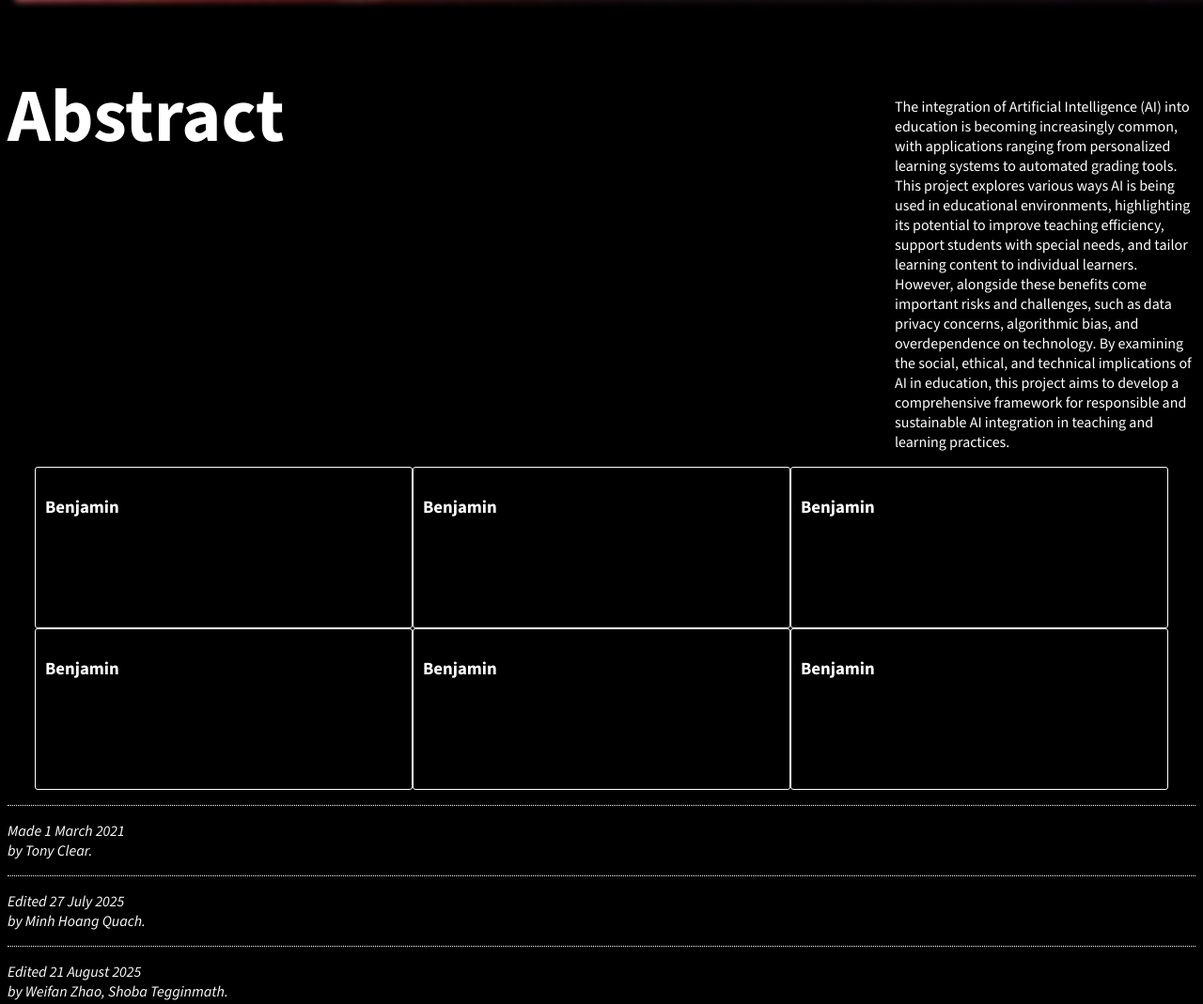
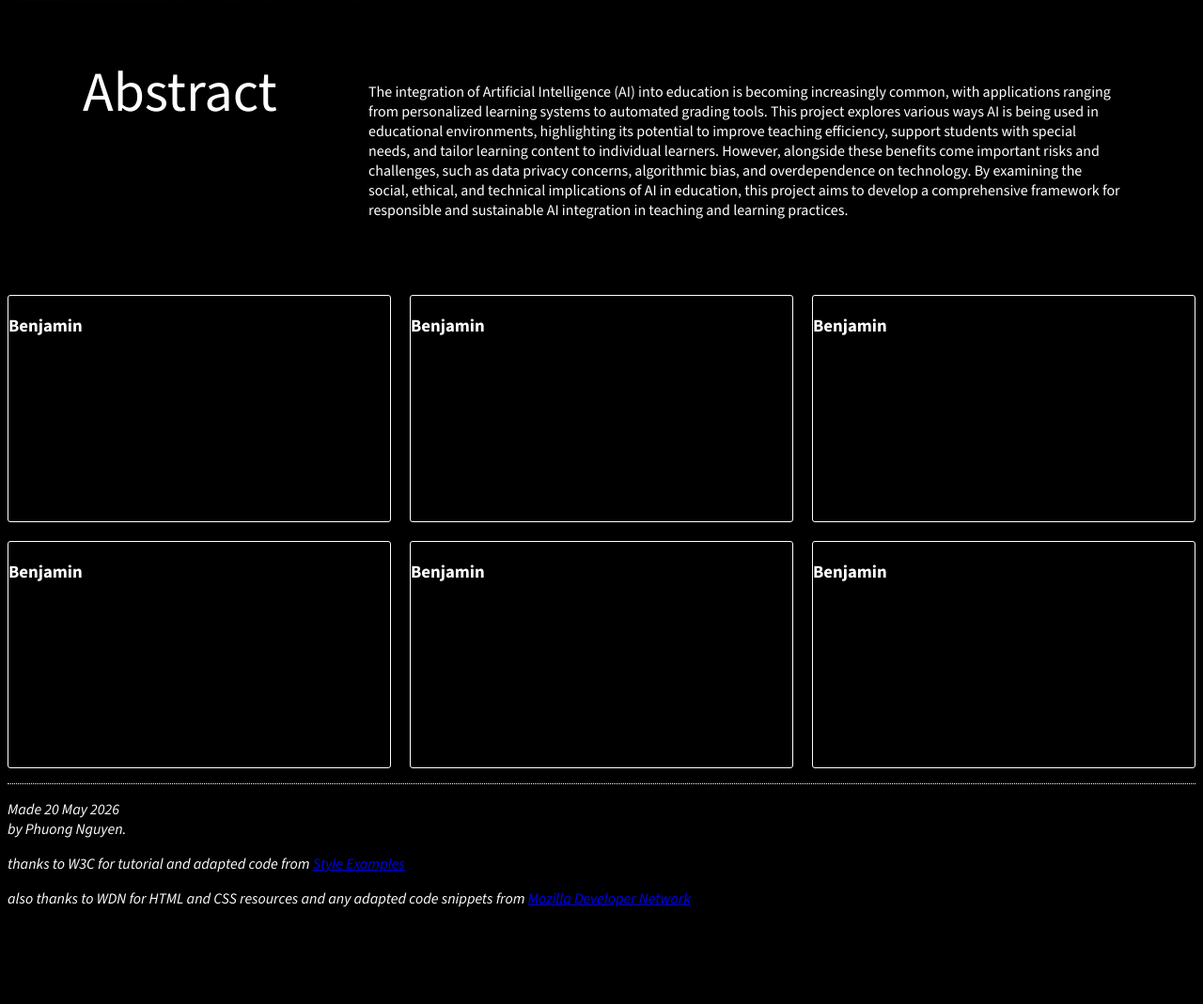
Before and after one commit to phuongng229/satellite-wifi-research-website, a plain HTML site: page pages/index.html in a window 1280 px wide. Shown: the part 1050-2119 px from the top of the page at 94% size. After the commit the page ends 2033 px from the top, so only its background shows below. Drawn offline with nearby package versions, Linux system fonts and the light colour scheme.

Commit message:
Update Homepage layout

```diff
--- a/pages/index.html
+++ b/pages/index.html
@@ -49,8 +49,8 @@
     </header>
   </div>
 
-  <div class="hero-container">
-    <div class="hero">
+
+  <div class="hero-section">
     <h1>Satellite <br>Wi-Fi</h1>
     <p>Satellite Wi-fi can provide internet access almost anywhere on Earth. Satellite Wi-fi helps offers connection
       to
@@ -65,9 +65,10 @@
   </div>
 
 
-  <div class="hero">
+  <div class="hero-section">
     <h2>Abstract</h2>
-    <p>The integration of Artificial Intelligence (AI) into education is becoming increasingly common, with
+    <p class="abstract">The integration of Artificial Intelligence (AI) into education is becoming increasingly common,
+      with
       applications
       ranging from personalized learning systems to automated grading tools. This project explores various ways AI is
       being used in educational environments, highlighting its potential to improve teaching efficiency, support
@@ -84,45 +85,42 @@
 
 
   <div id="card-container">
-    <article>
-      <div class="text-container">
+
+    <div class="card">
       <h3>Benjamin</h3>
     </div>
-    </article>
-    <article>
-      <div class="text-container">
+
+
+    <div class="card">
       <h3>Benjamin</h3>
     </div>
-    </article>
-    <article>
-      <div class="text-container">
+
+
+    <div class="card">
       <h3>Benjamin</h3>
     </div>
-    </article>
-    <article>
-      <div class="text-container">
+
+
+    <div class="card">
       <h3>Benjamin</h3>
     </div>
-    </article>
-    <article>
-      <div class="text-container">
+
+
+    <div class="card">
       <h3>Benjamin</h3>
     </div>
-    </article>
-    <article>
-      <div class="text-container">
+
+
+    <div class="card">
       <h3>Benjamin</h3>
     </div>
-    </article>
+
 
   </div>
   <!-- Sign and date the page, it's only polite! -->
-  <address>Made 1 March 2021<br>
-    by Tony Clear.</address>
-  <address>Edited 27 July 2025<br>
-    by Minh Hoang Quach.</address>
-  <address>Edited 21 August 2025<br>
-    by Weifan Zhao, Shoba Tegginmath.</address>
+  <address>Made 20 May 2026<br>
+    by Phuong Nguyen.</address>
+
 
 
   <p><em>thanks to W3C for tutorial and adapted code from <a
--- a/styles/mystyles.css
+++ b/styles/mystyles.css
@@ -60,54 +60,60 @@ h1 {
 
 h2 {
   font-family: "Source Sans 3", Geneva, Arial, SunSans-Regular, sans-serif;
-  font-weight: bold;
-  font-size: 80px;
+  font-weight: 500;
+  font-size: 60px;
   line-height: 90%;
   margin: 0px;
 }
 
-.hero-container {
-  display:inline
-  max-width: 1600px;
-  width: 100%;
 
+
+.hero-section {
+  padding: 0rem var(--padding-sides) 0rem var(--padding-sides);
+  display: flex;
+  justify-content: space-between;
+  gap: 20px;
+  margin-bottom: 4rem;
 }
 
-.hero {
-  /* padding: 0rem var(--padding-sides) 0rem var(--padding-sides); */
-  margin-right: auto;
-  margin-left: auto;
-  display: flex;
-  justify-content: space-between;
-  align-items:stretch;
+@media (min-width: 1600px) {
+  .hero-section {
+    padding: 0rem 14.5rem 0rem 14.5rem;
+  }
 }
 
-.hero p {
+.hero-section p {
   width: 20rem;
+}
 
+.hero-section .abstract {
+  width: 50rem;
 }
 
 #banner-image {
   text-align: center;
-  margin-top: 72px;
-  margin-bottom: 72px;
+  margin-bottom: 4rem;
   width: 100%;
 }
 
 #card-container {
-  display: grid;
+  display: flex;
+  flex-wrap: wrap;
   justify-content: center;
-  grid-template-columns: auto auto auto;
+  max-width: 1400px;
+  gap: 20px;
+  margin: 0 auto;
 }
 
-article {
-  display: grid;
-  grid-gap: 20px;
-  width: 400px;
-  height: 170px;
+.card {
+  flex: calc(33.33% - 20px);
+  height: 30vh;
+  border: 1px solid #ffffff;
   border-radius: 3px;
-  border: 1px solid white;
+
 }
+
+
 
 .text-container {
   padding: 10px;
```
Lines whose indentation alone changed are shown as unchanged.
